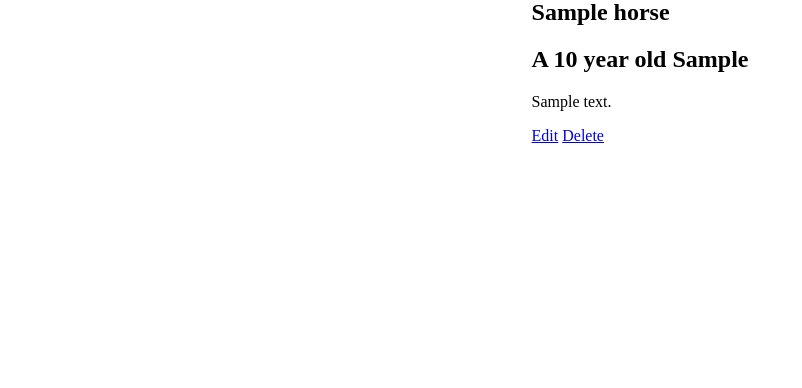
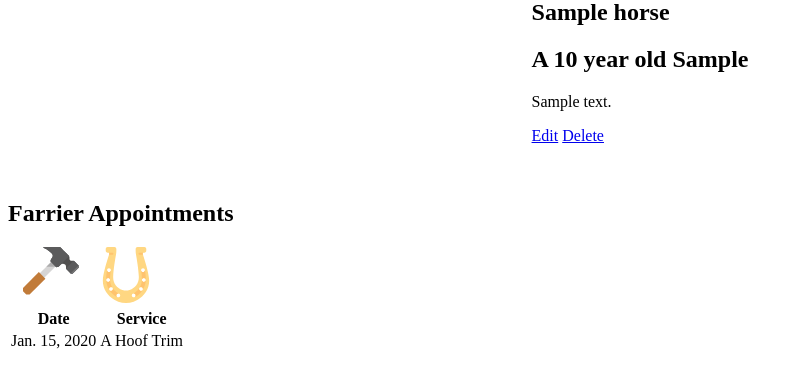
Before and after one commit to ofshvmin/horse-collector, a Django app: page /horses/1/ in a window 1280 px wide. Shown: the part 210-598 px from the top of the page, without its empty margins (0-802 px from the left). Run offline with Django 4.2, Linux system fonts and the light colour scheme; tables that the repository leaves empty hold one stand-in row (values such as "Sample post").

Commit message:
display FarrierAppt data on detail template

```diff
--- a/main_app/templates/horses/detail.html
+++ b/main_app/templates/horses/detail.html
@@ -28,5 +28,35 @@
       </div>
   </div>
 </section>
+<div class="farrier-appt-container">
+  <section class="farrier-appts">
+    <div class="subsection-title">
+      <h2>Farrier Appointments</h2>
+        <img
+          src="{% static 'images/hammer.svg' %}"
+          alt=""
+        >
+        <img
+          src="{% static 'images/horseshoe.svg' %}"
+          alt=""
+        >
+    </div>
+    <table>
+      <thead>
+        <tr><th>Date</th><th>Service</th></tr>
+      </thead>
+      <tbody>
+        {% for service in horse.farrierappt_set.all %}
+          <tr>
+            <td>{{service.date}}</td>
+            <td>{{service.get_service_display}}</td>
+          </tr>
+        {% endfor %}
+      </tbody>
+    </table>
+
+  </section>
+
+</div>
 
 {% endblock  %}
```
Also changed, not shown: main_app/static/images/blaze.svg (added), main_app/static/images/farrier.svg (added), main_app/static/images/hammer.svg (added), main_app/static/images/horseshoe.svg (added).
